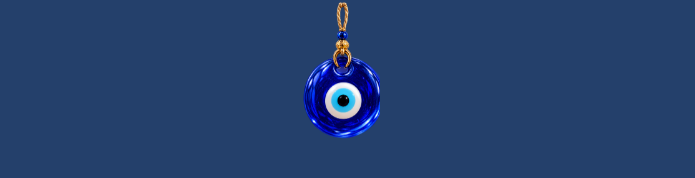
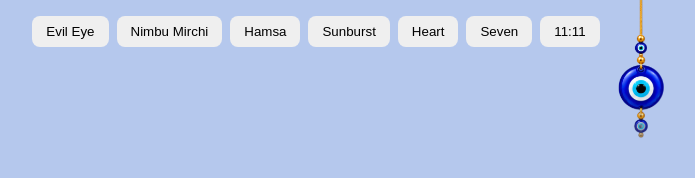
Before and after one commit to shravanijoshi0308/project-lumosia, an Electron app: page index.html in a window 1280 px wide. Shown: the whole page, without its empty margins (299-994 px from the left). Drawn offline with Linux system fonts and the light colour scheme.

Commit message:
Modified Replace charms with full collection

```diff
--- a/index.html
+++ b/index.html
@@ -5,13 +5,24 @@
   <title>DrustiChuka</title>
   <style>
     body {
-      background: #24406b;
+      background: #b5c8ed;
       margin: 0;
       height: 100vh;
       display: flex;
       justify-content: center;
       align-items: flex-start;
     }
+    .picker {
+      display: flex;
+      gap: 8px;
+      padding: 16px;
+}
+    .picker button {
+      padding: 8px 14px;
+      border-radius: 8px;
+      border: none;
+      cursor: pointer;
+}
 
     .charm {
       height: 140px;
@@ -26,6 +37,23 @@
   </style>
 </head>
 <body>
-  <img class="charm" src="charms/nazar.png" alt="Nazar">
+  <div class="picker">
+    <button data-charm="evileye-classic.png">Evil Eye</button>
+    <button data-charm="nimbu-mirchi.png">Nimbu Mirchi</button>
+    <button data-charm="hamsa.png">Hamsa</button>
+    <button data-charm="evileye-sunburst.png">Sunburst</button>
+    <button data-charm="heart.png">Heart</button>
+    <button data-charm="number-7.png">Seven</button>
+    <button data-charm="eleven-eleven.png">11:11</button>
+  </div>
+  <img id="charm" class="charm" src="charms/evileye-classic.png" alt="Evil Eye">
 </body>
+ <script>
+    // find every button, and when one is clicked, swap the charm image
+    document.querySelectorAll('.picker button').forEach(function (btn) {
+      btn.addEventListener('click', function () {
+        document.getElementById('charm').src = 'charms/' + btn.dataset.charm;
+      });
+    });
+  </script>
 </html>
--- a/package.json
+++ b/package.json
@@ -9,5 +9,8 @@
   "keywords": [],
   "author": "",
   "license": "ISC",
-  "type": "commonjs"
+  "type": "commonjs",
+  "devDependencies": {
+    "electron": "^44.1.1"
+  }
 }
```
Also changed, not shown: charms/eleven-eleven.png (added), charms/evileye-classic.png (added), charms/evileye-sunburst.png (added), charms/eyebeads.png (deleted), charms/eyetassel.png (deleted), charms/hamsa.png, charms/heart.png (added), charms/nazar.png (deleted), charms/nimbu-mirchi.png (added), charms/nimbumirchi.png (deleted), charms/number-7.png (added), 1 other file.
